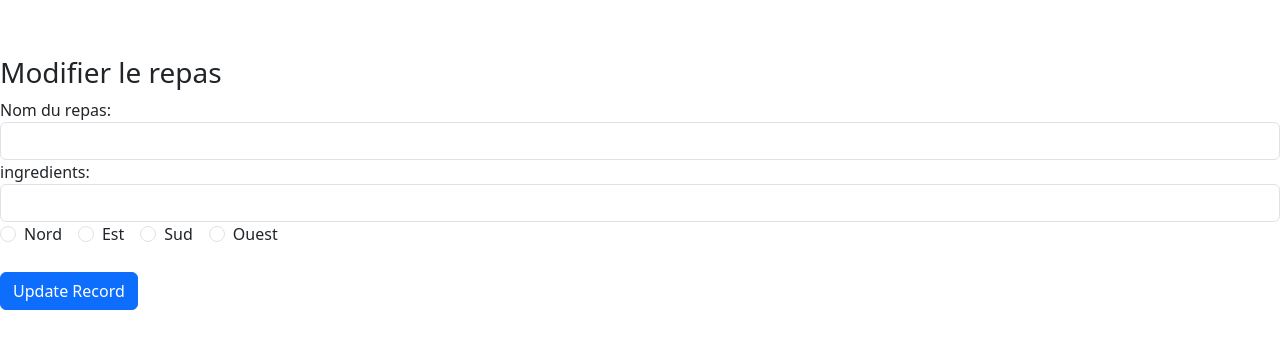
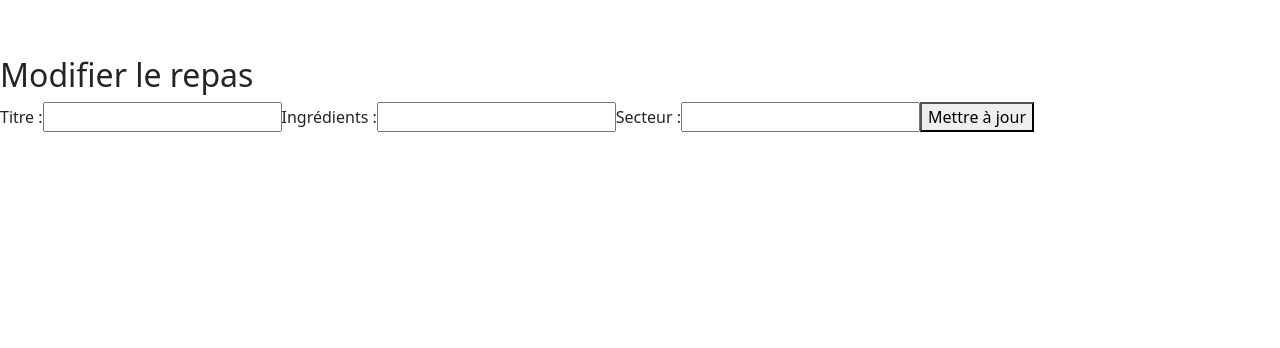
Before and after one commit to Anthony974km/manzer.re, a React (Create React App) app in the folder client/: page /vos_plats/edit in a window 1280 px wide. Shown: the top 348 px of the page. Built offline with nearby package versions, Linux system fonts and the light colour scheme; no server answers.

Commit message:
deleteOK

```diff
--- a/client/src/pages/Create.js
+++ b/client/src/pages/Create.js
@@ -37,7 +37,7 @@ export default function Create() {
     });
 
     setForm({ title: "", user: "", ingredients: "", sector: "" });
-    navigate("/");
+    navigate("/vos_plats");
   }
 
   // This following section will display the form that takes the input from the user.
--- a/client/src/pages/Edit.js
+++ b/client/src/pages/Edit.js
@@ -1,154 +1,58 @@
-import React, { useState, useEffect } from "react";
-import { useParams, useNavigate } from "react-router";
+import React, { useState, useEffect } from 'react';
+import axios from 'axios';
 
-export default function Edit() {
- const [form, setForm] = useState({
-   title: "",
-   ingredients: "",
-   sector: "",
-   records: [],
- });
- const params = useParams();
- const navigate = useNavigate();
+const Edit = ({ _id }) => {
+  const [title, setTitle] = useState("");
+  const [ingredients, setIngredients] = useState("");
+  const [sector, setSector] = useState("");
 
   useEffect(() => {
-   async function fetchData() {
-     const id = params.id;
-     const response = await fetch(`http://localhost:5050/record/${id}`);
+    const fetchMeal = async () => {
+      const res = await axios.get(`http://localhost:5050/record/${_id}`);
+      setTitle(res.data.title);
+      setIngredients(res.data.ingredients);
+      setSector(res.data.sector);
+    };
+    fetchMeal();
+  }, [_id]);
 
-     if (!response.ok) {
-       const message = `An error has occurred: ${response.statusText}`;
-       window.alert(message);
-       return;
-     }
-
-     const record = await response.json();
-     if (!record) {
-       window.alert(`Record with id ${id} not found`);
-       navigate("/");
-       return;
-     }
-
-     setForm(record);
-   }
-
-   fetchData();
-
-   return;
- }, [params.id, navigate]);
-
- // These methods will update the state properties.
- function updateForm(value) {
-   return setForm((prev) => {
-     return { ...prev, ...value };
-   });
- }
-
- async function onSubmit(e) {
-   e.preventDefault();
-   const editedPerson = {
-     title: form.title,
-     ingredients: form.ingredients,
-     sector: form.sector,
+  const updateMeal = async () => {
+    const updatedMeal = { title, ingredients, sector };
+    await axios.put(`http://localhost:5050/record/${_id}`, updatedMeal);
   };
 
-   // This will send a post request to update the data in the database.
-   await fetch(`http://localhost:5050/record/${params.id}`, {
-     method: "PATCH",
-     body: JSON.stringify(editedPerson),
-     headers: {
-       'Content-Type': 'application/json'
-     },
-   });
-
-   navigate("/");
- }
-
- // This following section will display the form that takes input from the user to update the data.
   return (
     <div>
-     <h3>Modifier le repas</h3>
-     <form onSubmit={onSubmit}>
-       <div className="form-group">
-         <label htmlFor="title">Nom du repas: </label>
+      <h2>Modifier le repas</h2>
+      <form onSubmit={updateMeal}>
+        <label>
+          Titre :
           <input
             type="text"
-           className="form-control"
-           id="title"
-           value={form.title}
-           onChange={(e) => updateForm({ title: e.target.value })}
+            value={title}
+            onChange={e => setTitle(e.target.value)}
           />
-       </div>
-       <div className="form-group">
-         <label htmlFor="ingredients">ingredients: </label>
+        </label>
+        <label>
+          Ingrédients :
           <input
             type="text"
-           className="form-control"
-           id="ingredients"
-           value={form.ingredients}
-           onChange={(e) => updateForm({ ingredients: e.target.value })}
+            value={ingredients}
+            onChange={e => setTitle(e.target.value)}
           />
-       </div>
-       <div className="form-group">
-         <div className="form-check form-check-inline">
+        </label>
+        <label>
+          Secteur :
           <input
-             className="form-check-input"
-             type="radio"
-             title="positionOptions"
-             id="positionNord"
-             value="Nord"
-             checked={form.sector === "Nord"}
-             onChange={(e) => updateForm({ sector: e.target.value })}
+            type="text"
+            value={sector}
+            onChange={e => setSector(e.target.value)}
           />
-           <label htmlFor="positionNord" className="form-check-label">Nord</label>
-         </div>
-         <div className="form-check form-check-inline">
-           <input
-             className="form-check-input"
-             type="radio"
-             title="positionOptions"
-             id="positionEst"
-             value="Est"
-             checked={form.sector === "Est"}
-             onChange={(e) => updateForm({ sector: e.target.value })}
-           />
-           <label htmlFor="positionEst" className="form-check-label">Est</label>
-         </div>
-         <div className="form-check form-check-inline">
-           <input
-             className="form-check-input"
-             type="radio"
-             title="positionOptions"
-             id="positionSud"
-             value="Sud"
-             checked={form.sector === "Sud"}
-             onChange={(e) => updateForm({ sector: e.target.value })}
-           />
-           <label htmlFor="positionSud" className="form-check-label">Sud</label>
-         </div>
-         <div className="form-check form-check-inline">
-           <input
-             className="form-check-input"
-             type="radio"
-             title="positionOptions"
-             id="positionOuest"
-             value="Ouest"
-             checked={form.sector === "Ouest"}
-             onChange={(e) => updateForm({ sector: e.target.value })}
-           />
-           <label htmlFor="positionOuest" className="form-check-label">Ouest</label>
-       </div>
-       </div>
-       <br />
-
-       <div className="form-group">
-         <input
-           type="submit"
-           value="Update Record"
-           className="btn btn-primary"
-         />
-       </div>
+        </label>
+        <button type="submit">Mettre à jour</button>
       </form>
     </div>
   );
-}
+};
+
+export default Edit;
--- a/client/src/pages/VosPlats.js
+++ b/client/src/pages/VosPlats.js
@@ -16,7 +16,14 @@ const VosPlats = () => {
 
   useEffect(fetchMeals);
 
-  const handleDelete = () => {};
+  const handleDelete = (meal) => {
+    axios.delete(`http://localhost:5050/record/${meal._id}`)
+      .then(() => {
+
+        setMeals(meals.filter(m => m._id !== meal._id));
+      })
+      .catch((err) => console.log(err));
+  };
 
   return (
     <div className="app">
```
Lines whose indentation alone changed are shown as unchanged.
